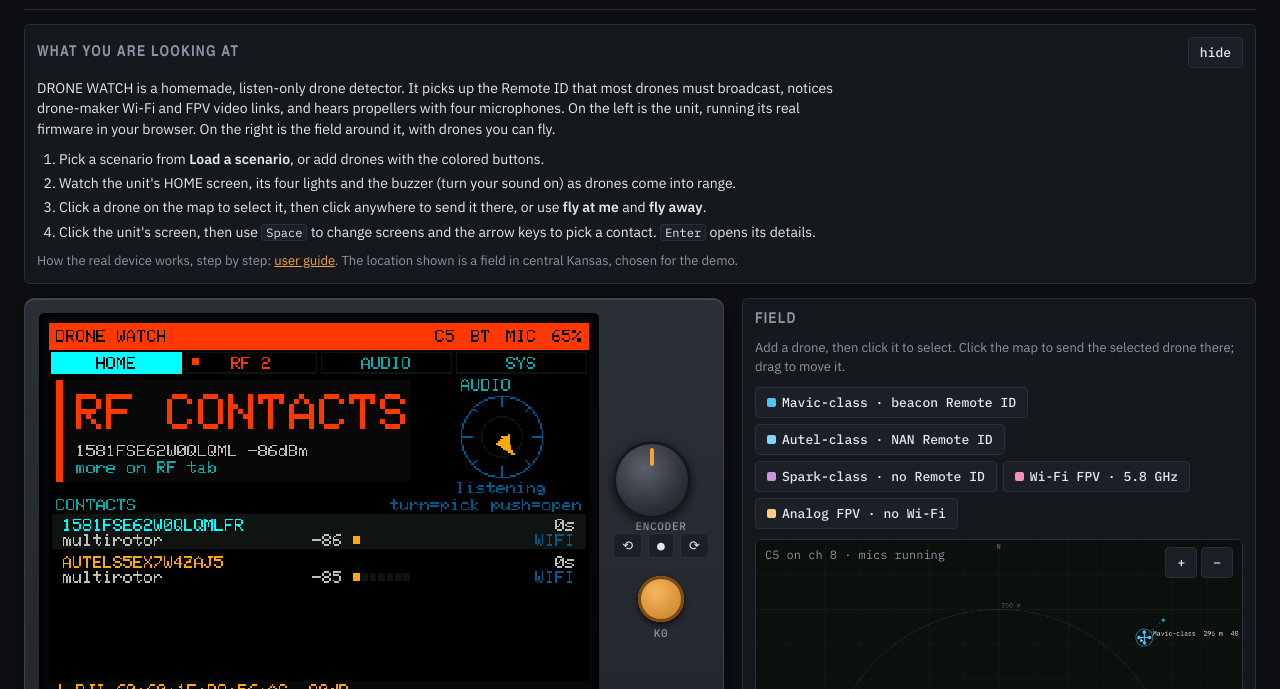
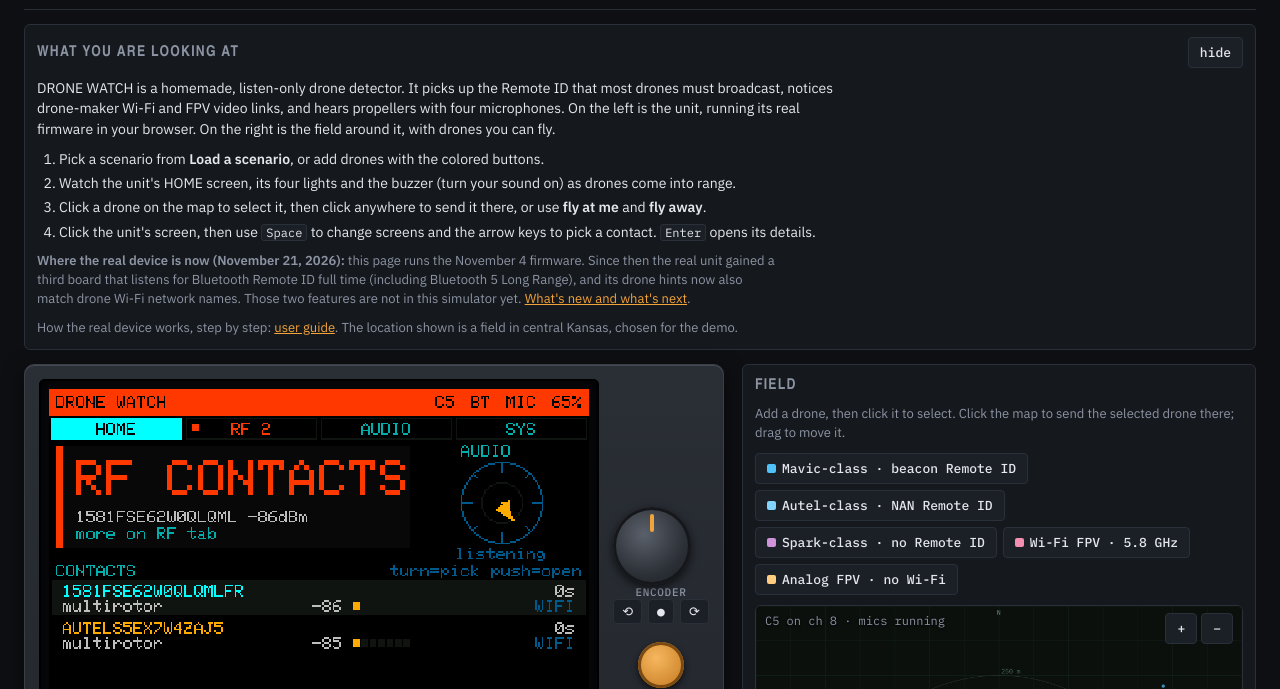
Before and after one commit to pkkshadow/drone-watch-demo, a plain HTML site: page index.html in a window 1280 px wide. Shown: the part 99-788 px from the top of the page. Drawn offline with Linux system fonts and the light colour scheme; a web font is replaced by a local one.

Commit message:
Update demo docs for S3 v28, C5 v4 and the Bluetooth board
- README: new "what it does today" graphic, a "where the project is now"
  section (working features, what the browser sim runs, what's next),
  and a short "help fund it" section.
- GUIDE: Bluetooth Remote ID via the XIAO ESP32-C3 board, drone Wi-Fi
  network-name hints, BT badge and SYS line, RF hint list, new
  troubleshooting row; redrawn how-it-works diagram with three boards.
- index.html: intro note that the sim runs the Nov 4 firmware and what
  the real unit has gained since.

Co-Authored-By: Claude Opus 5.5 <noreply@anthropic.com>
Claude-Session: https://claude.ai/code/session_01J2jUx3sYurfb5398Jg7xUa

```diff
--- a/index.html
+++ b/index.html
@@ -140,6 +140,7 @@ input[type=range] { width: 100%; accent-color: var(--accent); }
       <li>Click a drone on the map to select it, then click anywhere to send it there, or use <b>fly at me</b> and <b>fly away</b>.</li>
       <li>Click the unit's screen, then use <kbd>Space</kbd> to change screens and the arrow keys to pick a contact. <kbd>Enter</kbd> opens its details.</li>
     </ol>
+    <p class="hint"><b>Where the real device is now (November 21, 2026):</b> this page runs the November 4 firmware. Since then the real unit gained a third board that listens for Bluetooth Remote ID full time (including Bluetooth 5 Long Range), and its drone hints now also match drone Wi-Fi network names. Those two features are not in this simulator yet. <a href="https://github.com/pkkshadow/drone-watch-demo#where-the-project-is-now" target="_blank" rel="noopener">What's new and what's next</a>.</p>
     <p class="hint">How the real device works, step by step: <a href="https://github.com/pkkshadow/drone-watch-demo/blob/main/GUIDE.md" target="_blank" rel="noopener">user guide</a>. The location shown is a field in central Kansas, chosen for the demo.</p>
   </section>
 
```
Also changed, not shown: img/drone-watch-today.png (added), img/how-it-works.png, 2 other files.
